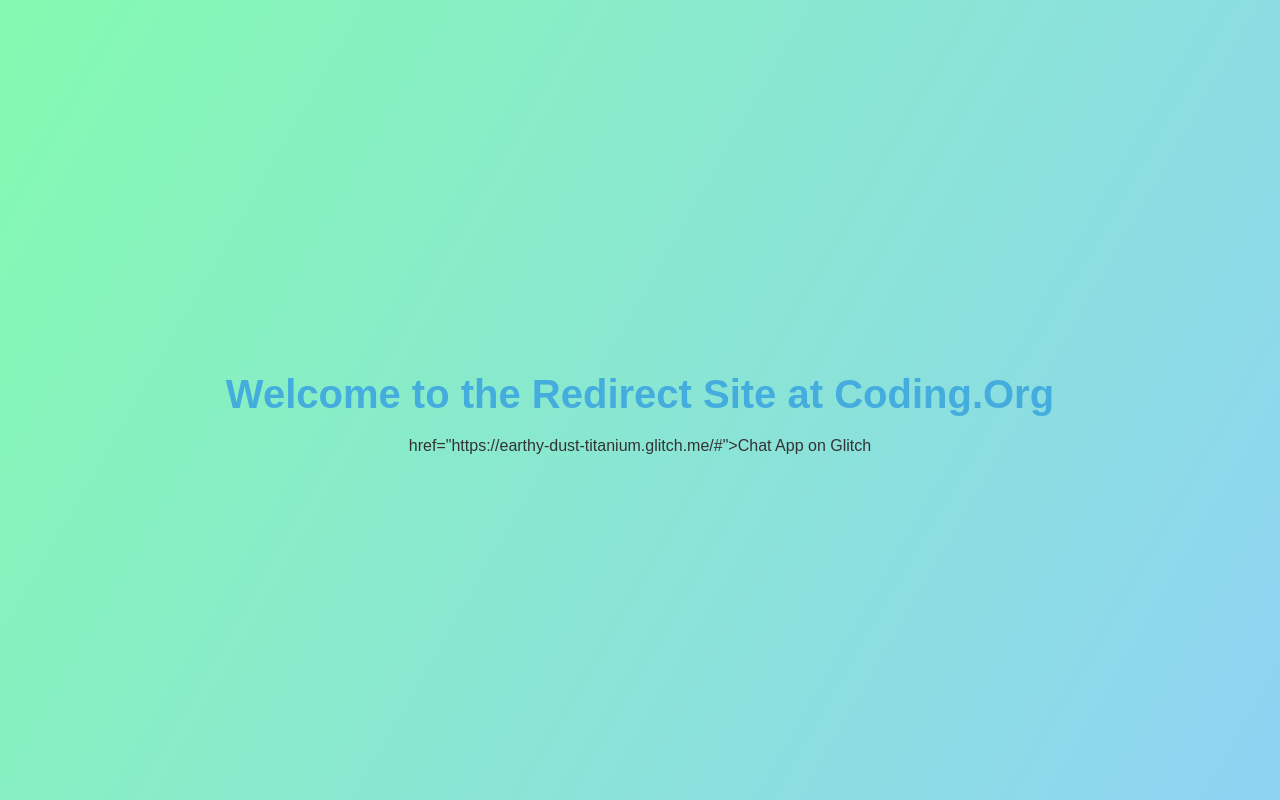
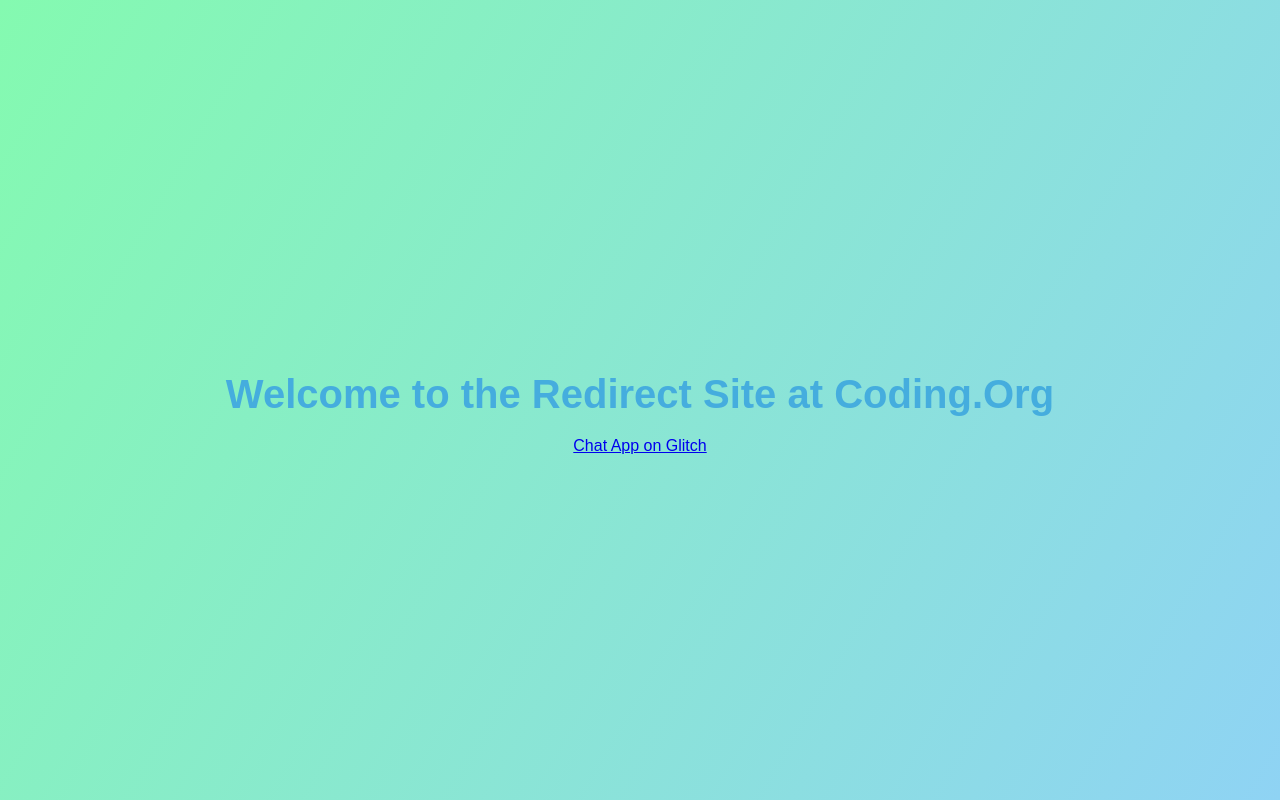
Before and after one commit to Youkg432/Email, a plain HTML site: page Redirect Site.html in a window 1280 px wide. Drawn offline with Linux system fonts and the light colour scheme.

Commit message:
Update Redirect Site.html

```diff
--- a/Redirect Site.html
+++ b/Redirect Site.html
@@ -82,4 +82,7 @@
     <div class="background"></div>
     <div class="container">
       <h1>Welcome to the Redirect Site at Coding.Org</h1>
-      <a> href="https://earthy-dust-titanium.glitch.me/#">Chat App on Glitch</a>
+    <a href="https://earthy-dust-titanium.glitch.me/#">Chat App on Glitch</a>
+    </div>
+</body>
+  </html>
```
